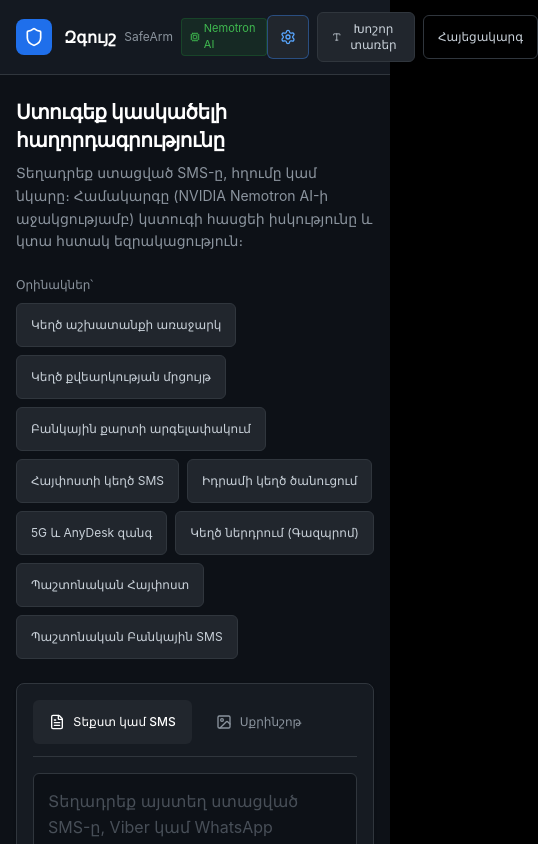
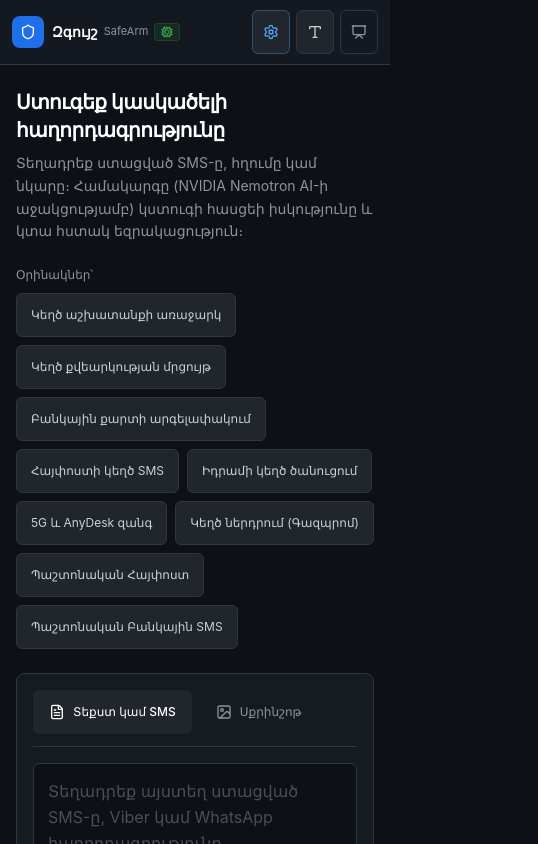
Before and after one commit to GevorgGh/Zguysh, a React (Vite) app: page / in a window 390 px wide. Shown: the top 844 px of the page, 538 px wide, since content can reach past the window. Built offline with nearby package versions, Linux system fonts and the light colour scheme; no server answers.

Commit message:
Fix iPhone status bar and Dynamic Island overlap with native spacer and compact header actions

```diff
--- a/capacitor.config.json
+++ b/capacitor.config.json
@@ -1,15 +1,8 @@
 {
-  "appId": "com.example.zguysh",
-  "appName": "Zguysh",
+  "appId": "am.safearm.zguysh",
+  "appName": "Զգույշ (SafeArm)",
   "webDir": "dist",
-  "bundledWebRuntime": false,
   "server": {
     "androidScheme": "https"
-  },
-  "ios": {
-    "contentInset": "always",
-    "preferredContentMode": "mobile",
-    "allowsLinkPreview": false,
-    "handleApplicationURL": false
   }
 }
--- a/index.html
+++ b/index.html
@@ -3,7 +3,7 @@
   <head>
     <meta charset="UTF-8" />
     <meta name="viewport" content="width=device-width, initial-scale=1.0, maximum-scale=1.0, user-scalable=no, viewport-fit=cover" />
-    <meta name="theme-color" content="#000000" />
+    <meta name="theme-color" content="#161b22" />
     <meta name="apple-mobile-web-app-capable" content="yes" />
     <meta name="apple-mobile-web-app-status-bar-style" content="black-translucent" />
     <link rel="manifest" href="/manifest.json" />
@@ -12,7 +12,7 @@
     <link href="https://fonts.googleapis.com/css2?family=Noto+Sans+Armenian:wght@300;400;500;600;700;800;900&display=swap" rel="stylesheet">
     <title>Զգույշ (SafeArm) - Կիբեռխարդախության Բացահայտիչ</title>
   </head>
-  <body class="bg-black text-white antialiased">
+  <body class="bg-[#0d1117] text-[#e6edf3] antialiased">
     <div id="root"></div>
     <script type="module" src="/src/main.jsx"></script>
   </body>
--- a/src/App.jsx
+++ b/src/App.jsx
@@ -1,7 +1,7 @@
 import React, { useState, useEffect } from 'react';
 import {
   Shield, Copy, Image as ImageIcon, FileText, RefreshCw,
-  Info, X, Settings, Cpu
+  Info, X, Settings, Cpu, Presentation
 } from 'lucide-react';
 
 import { analyzeMessageAsync } from './utils/analyzer';
@@ -29,6 +29,15 @@ export default function App() {
 
   useEffect(() => {
     setHasAi(isAiConfigured());
+
+    // iOS Device and Standalone PWA detection to guarantee zero status-bar overlap
+    if (typeof navigator !== 'undefined' && typeof document !== 'undefined') {
+      const isIOSDevice = /iPad|iPhone|iPod/.test(navigator.userAgent) ||
+        (navigator.platform === 'MacIntel' && navigator.maxTouchPoints > 1);
+      if (isIOSDevice) {
+        document.documentElement.classList.add('is-ios');
+      }
+    }
   }, []);
 
   // Ստուգել հաղորդագրությունը (Nemotron AI + Տեղական ֆիլտրեր)
@@ -98,42 +107,48 @@ export default function App() {
   return (
     <div className={`min-h-screen bg-[#0d1117] text-[#e6edf3] flex flex-col font-sans ${isElderlyMode ? 'text-lg' : 'text-sm sm:text-base'}`}>
 
-      {/* Գլխավոր Մենյու (iPhone Safe-Area Top Compliant) */}
-      <header
-        className="border-b border-[#30363d] bg-[#161b22]/95 backdrop-blur-md sticky top-0 z-30 flex items-center justify-between"
+      {/* Գլխավոր Մենյու (iPhone Dynamic Island & Notch Protected) */}
+      <header className="border-b border-[#30363d] bg-[#161b22]/95 backdrop-blur-md sticky top-0 z-30 flex flex-col">
+
+        {/* iOS Native Status Bar Spacer: Ensures zero collision with Dynamic Island, clock, and battery */}
+        <div className="ios-status-bar-spacer w-full shrink-0" />
+
+        {/* Navigation Bar Row */}
+        <div
+          className="flex items-center justify-between px-3 sm:px-8 py-2.5 sm:py-3 w-full"
           style={{
-          paddingTop: 'max(0.75rem, env(safe-area-inset-top))',
-          paddingBottom: '0.75rem',
-          paddingLeft: 'max(1rem, env(safe-area-inset-left))',
-          paddingRight: 'max(1rem, env(safe-area-inset-right))',
+            paddingLeft: 'max(0.75rem, env(safe-area-inset-left))',
+            paddingRight: 'max(0.75rem, env(safe-area-inset-right))',
           }}
         >
-        <div className="flex items-center gap-3">
-          <div className="w-9 h-9 rounded-lg bg-[#1f6feb] flex items-center justify-center text-white shrink-0">
-            <Shield className="w-5 h-5" />
+          {/* Logo */}
+          <div className="flex items-center gap-2 sm:gap-3">
+            <div className="w-8 h-8 sm:w-9 sm:h-9 rounded-lg bg-[#1f6feb] flex items-center justify-center text-white shrink-0">
+              <Shield className="w-4 h-4 sm:w-5 sm:h-5" />
             </div>
             <div>
-            <div className="flex items-center gap-2">
-              <span className="font-semibold text-base sm:text-lg text-white">Զգույշ</span>
-              <span className="text-xs text-[#8b949e]">SafeArm</span>
+              <div className="flex items-center gap-1.5 sm:gap-2">
+                <span className="font-semibold text-sm sm:text-lg text-white">Զգույշ</span>
+                <span className="text-[11px] sm:text-xs text-[#8b949e]">SafeArm</span>
                 {hasAi && (
-                <span className="inline-flex items-center gap-1 text-[11px] px-2 py-0.5 rounded bg-[#238636]/15 text-[#3fb950] border border-[#238636]/30">
+                  <span className="inline-flex items-center gap-1 text-[10px] sm:text-[11px] px-1.5 py-0.5 rounded bg-[#238636]/15 text-[#3fb950] border border-[#238636]/30">
                     <Cpu className="w-3 h-3" />
-                  <span>Nemotron AI</span>
+                    <span className="hidden md:inline">Nemotron</span>
                   </span>
                 )}
               </div>
-            <p className="text-xs text-[#8b949e] hidden sm:block">
+              <p className="text-xs text-[#8b949e] hidden md:block">
                 Ֆիշինգի և խարդախության ստուգման համակարգ
               </p>
             </div>
           </div>
 
-        <div className="flex items-center gap-2">
-          {/* AI Կարգավորումներ (Apple HIG 44pt touch target) */}
+          {/* Action Buttons (Compact on iPhone, text on desktop) */}
+          <div className="flex items-center gap-1.5 sm:gap-2">
+            {/* AI Կարգավորումներ */}
             <button
               onClick={() => setIsSettingsModalOpen(true)}
-            className={`min-h-[44px] px-3 py-2 rounded-md text-xs sm:text-sm font-medium border flex items-center gap-1.5 transition-colors ${
+              className={`min-h-[44px] px-2.5 sm:px-3 py-2 rounded-md text-xs sm:text-sm font-medium border flex items-center justify-center gap-1.5 transition-colors ${
                 hasAi
                   ? 'bg-[#21262d] text-[#58a6ff] border-[#388bfd]/40 hover:bg-[#30363d]'
                   : 'bg-[#21262d] text-[#8b949e] border-[#30363d] hover:text-white'
@@ -144,18 +159,24 @@ export default function App() {
               <span className="hidden sm:inline">AI Բանալի</span>
             </button>
 
+            {/* Խոշոր տառեր */}
             <ElderlyModeToggle
               isElderlyMode={isElderlyMode}
               onToggle={() => setIsElderlyMode(!isElderlyMode)}
             />
 
+            {/* Հայեցակարգ */}
             <button
               onClick={() => setIsBusinessModalOpen(true)}
-            className="min-h-[44px] px-3.5 py-2 rounded-md text-xs sm:text-sm font-medium text-[#c9d1d9] hover:text-white hover:bg-[#21262d] border border-[#30363d] flex items-center justify-center"
+              className="min-h-[44px] px-2.5 sm:px-3.5 py-2 rounded-md text-xs sm:text-sm font-medium text-[#c9d1d9] hover:text-white hover:bg-[#21262d] border border-[#30363d] flex items-center justify-center gap-1.5"
+              title="Նախագծի հայեցակարգ"
             >
-            Հայեցակարգ
+              <Presentation className="w-4 h-4 text-[#8b949e]" />
+              <span className="hidden sm:inline">Հայեցակարգ</span>
             </button>
           </div>
+        </div>
+
       </header>
 
       {/* Գլխավոր Բովանդակություն */}
--- a/src/components/ElderlyModeToggle.jsx
+++ b/src/components/ElderlyModeToggle.jsx
@@ -5,15 +5,15 @@ export default function ElderlyModeToggle({ isElderlyMode, onToggle }) {
   return (
     <button
       onClick={onToggle}
-      className={`min-h-[44px] px-3.5 py-2 rounded-md text-xs sm:text-sm font-medium border flex items-center justify-center gap-1.5 transition-colors ${
+      className={`min-h-[44px] px-2.5 sm:px-3.5 py-2 rounded-md text-xs sm:text-sm font-medium border flex items-center justify-center gap-1.5 transition-colors ${
         isElderlyMode
           ? 'bg-[#1f6feb] text-white border-[#1f6feb]'
           : 'bg-[#21262d] text-[#c9d1d9] border-[#30363d] hover:bg-[#30363d]'
       }`}
-      title="Մեծացնել տեքստի չափը"
+      title={isElderlyMode ? 'Անջատել խոշոր տառերը' : 'Միացնել խոշոր տառերը'}
     >
       <Type className="w-4 h-4" />
-      <span>{isElderlyMode ? 'Խոշոր տառեր (Ակտիվ)' : 'Խոշոր տառեր'}</span>
+      <span className="hidden sm:inline">Խոշոր տառեր</span>
     </button>
   );
 }
--- a/src/index.css
+++ b/src/index.css
@@ -42,6 +42,28 @@
   p, li, span, h1, h2, h3, h4, textarea, code, pre {
     user-select: text;
     -webkit-user-select: text;
+  }
+}
+
+/* iOS Dynamic Island & Status Bar Protection Spacer */
+.ios-status-bar-spacer {
+  height: 0px;
+}
+
+/* If running on an iOS device (iPhone/iPad) or in standalone PWA / Capacitor */
+html.is-ios .ios-status-bar-spacer {
+  height: max(env(safe-area-inset-top, 0px), 50px);
+}
+
+@supports (-webkit-touch-callout: none) {
+  .ios-status-bar-spacer {
+    height: max(env(safe-area-inset-top, 0px), 50px);
+  }
+}
+
+@media all and (display-mode: standalone) {
+  .ios-status-bar-spacer {
+    height: max(env(safe-area-inset-top, 0px), 50px);
   }
 }
 
```
Lines whose indentation alone changed are shown as unchanged.
